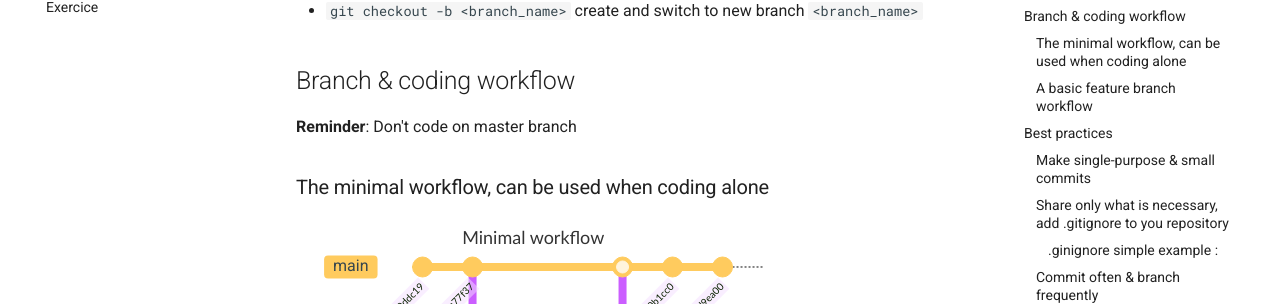
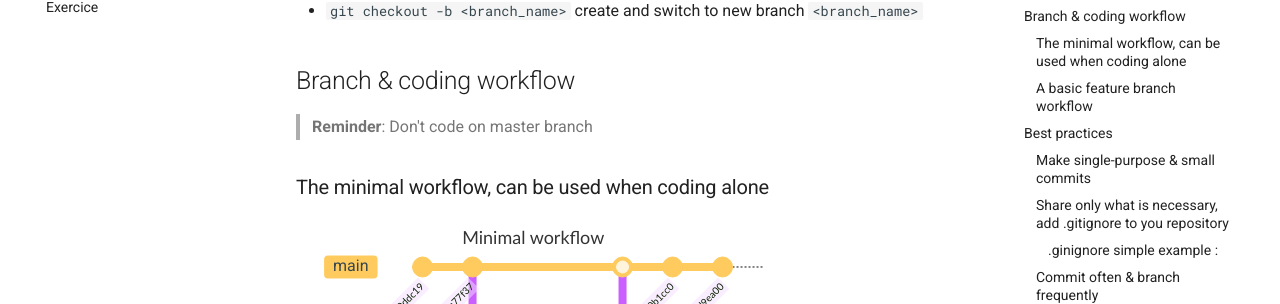
Before and after one commit to Fszta/esme-lecture, an MkDocs documentation site: the page built from docs/index.md, in a window 1280 px wide and 900 px high, scrolled down 573 px. Shown: the part 146-450 px from the top of the window. Built offline with MkDocs 1.6.1 and Material for MkDocs 9.7.7, drawn with Linux system fonts in a browser that asks for light colours.

```diff
--- a/docs/index.md
+++ b/docs/index.md
@@ -18,7 +18,7 @@
 * `git checkout -b <branch_name>` create and switch to new branch `<branch_name>`
 
 ## Branch & coding workflow
-**Reminder**: Don't code on master branch
+> **Reminder**: Don't code on master branch
 
 ### The minimal workflow, can be used when coding alone
 
```
